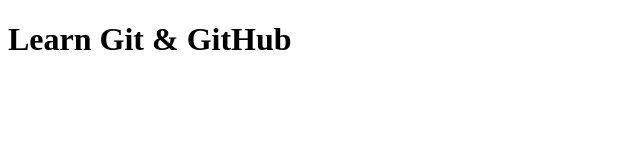
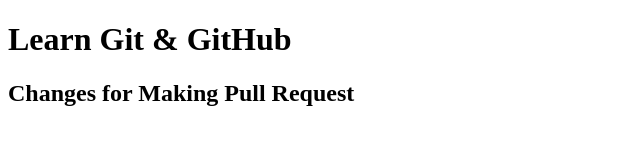
Before and after one commit to saeed-owais/learn-github, a plain HTML site: page index.html in a window 1280 px wide. Shown: the whole page, without its empty margins (0-640 px from the left). Drawn offline with Linux system fonts and the light colour scheme.

Commit message:
Update index.html
Changes for Making Pull Request

```diff
--- a/index.html
+++ b/index.html
@@ -7,5 +7,7 @@
   </head>
   <body>
     <h1>Learn Git & GitHub</h1>
+    <h2>Changes for Making Pull Request</h2>
+
   </body>
 </html>
```
